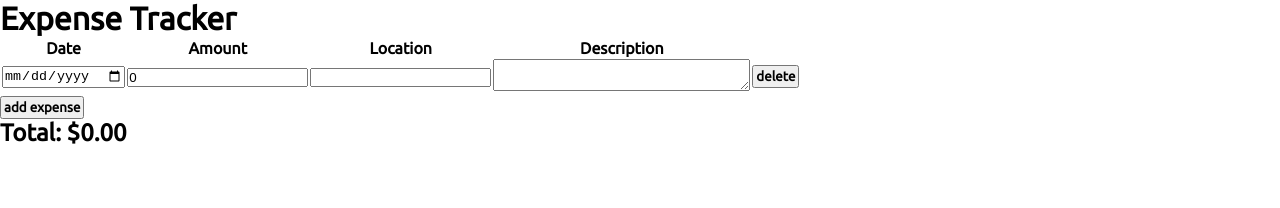
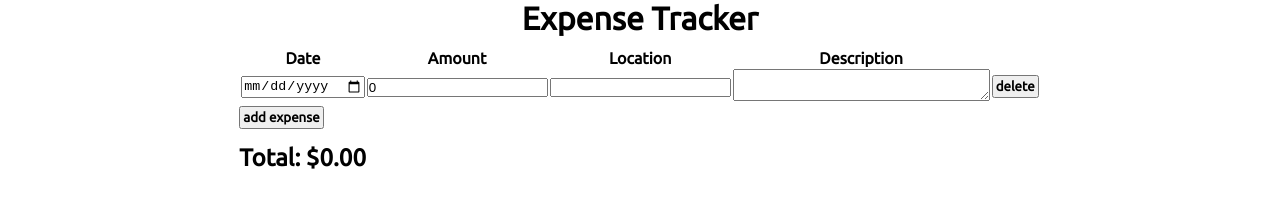
Before and after one commit to Trevorton27/ericGexpenseTrackerVanillaJs, a plain HTML site: page index.html in a window 1280 px wide. Drawn offline with Linux system fonts and the light colour scheme.

Commit message:
Update style.css

```diff
--- a/style.css
+++ b/style.css
@@ -16,3 +16,25 @@ button {
     padding: 2px;
 
 }
+
+.deleteBtn {
+    margin-left: 5px;
+}
+
+.item-container {
+    display: flex;
+    justify-content: center;
+}
+
+h1 {
+    display: flex;
+    justify-content: center;
+    text-align: center;
+    padding-bottom: 10px;
+
+}
+
+h2 {
+    display: flex;
+    padding-top: 15px;
+}
```
